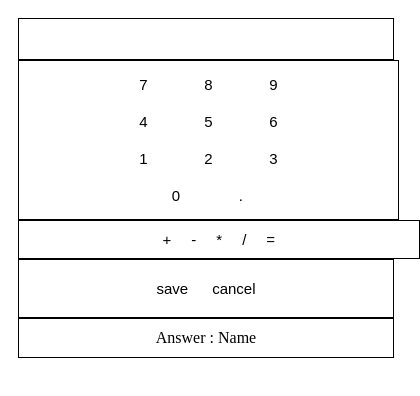
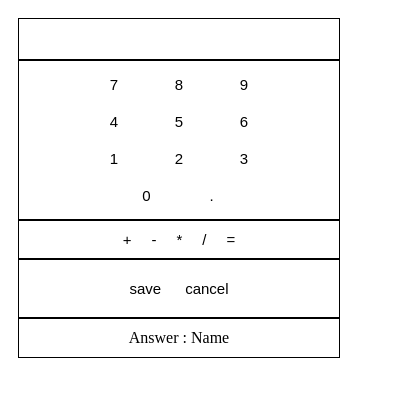
Before and after one commit to richardssinclair/calculator, a plain HTML site: page index.html in a window 390 px wide. Shown: the whole page, 420 px wide, since content can reach past the window. Drawn offline with Linux system fonts and the light colour scheme.

Commit message:
fixing styling

```diff
--- a/css/style.css
+++ b/css/style.css
@@ -1,6 +1,5 @@
 ul {
   margin: 0 auto;
-  /*width: 500px;*/
   padding: 0;
   display: block;
 }
@@ -8,7 +7,6 @@ ul {
 li {
   list-style-type: none;
   display: inline-block;
-
 }
 
 input {
@@ -16,15 +14,13 @@ input {
   background: none;
   padding: 10px;
   font-size: 15px;
-
 }
 
 .calculator {
   display: flex;
   flex-wrap: wrap;
   padding: 10px;
-  max-width: 550px;
-
+  max-width: 560px;
 }
 
 .screen {
@@ -45,7 +41,6 @@ input {
   border-style: solid;
   border-color: black;
   padding: 5px 30px;
-  /*width: 40%;*/
   justify-content: space-between;
 }
 
@@ -67,8 +62,8 @@ input {
   border-style: solid;
   border-color: black;
   padding: 10px;
+}
 
-}
 .operatorsBox ul {
   border-width: 1px;
   border-style: solid;
@@ -83,8 +78,6 @@ input {
   border-style: solid;
   border-color: black;
   padding: 10px;
-  /*width: 15%;*/
-
 }
 
 .saveBox {
@@ -92,38 +85,27 @@ input {
   border-style: solid;
   border-color: black;
   padding: 10px;
-  /*width: 25%;*/
 
 }
 #savedItems li {
   display: block;
 }
 
-
-
 /*tablet*/
-@media (max-width: 580px) {
+@media (max-width: 593px) {
 
   .calculator {
     flex-wrap: wrap;
   }
 
-  .screen {
+  .numbers {
+    width: 70%;
   }
-
-  .numbers {
-
-    width: 70%;
-
-  }
-
-
 
   .operatorsBox {
     flex-direction: column;
     flex-flow: column;
   }
-
 
   .otherButtons{
     display: flex;
@@ -141,37 +123,32 @@ input {
 @media (max-width: 450px) {
 
   .calculator {
-    max-width: 400px;
+    max-width: 300px;
     flex-direction: column;
   }
 
   .screen {
+    width: 100%;
   }
 
   .numbers {
     display: flex;
-    width: 90%;
+    width: 260px;
   }
 
   .operatorsBox {
-
-    /*display: flex;*/
     flex-direction: row;
   }
 
   .operatorsBox ul {
     flex-direction: row;
     display: inline-flex;
-    width: 105%;
+    width: 320px;
     justify-content: center;
   }
 
-  .otherButtons{
-
-  }
   .saveBox {
     order: 5;
   }
 
-
 }
```
